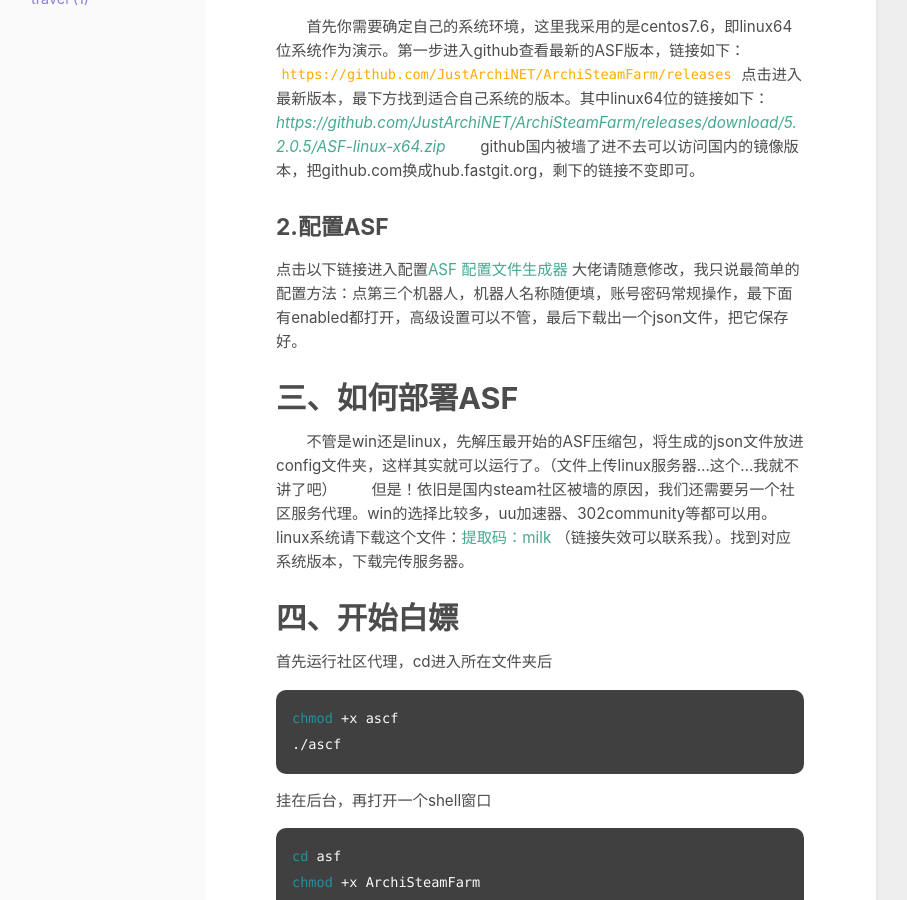
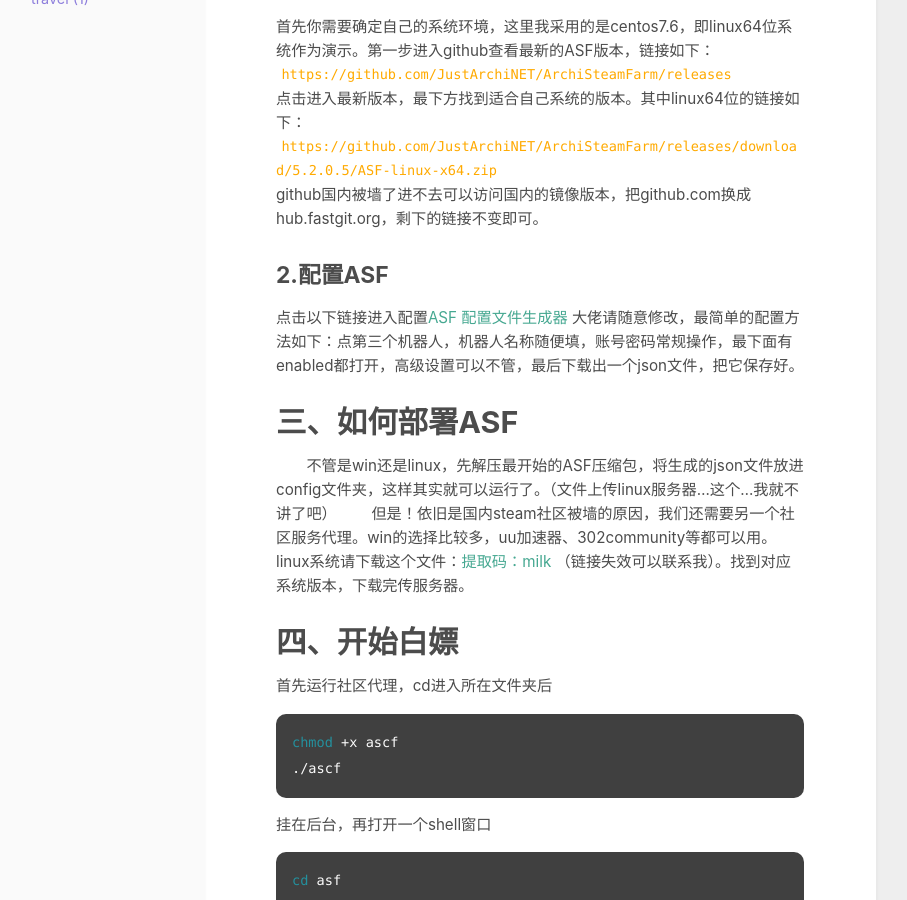
Before and after one commit to whfox/whfox.github.io, a Jekyll site: the page built from _posts/2021-11-22-ASF挂卡.md, in a window 1280 px wide and 900 px high, scrolled down 421 px. Shown: the whole window, without its empty margins (244-1151 px from the left). Built offline with Jekyll 4.4.1, drawn with Linux system fonts in a browser that asks for light colours.

Commit message:
Update 2021-11-22-ASF挂卡.md

```diff
--- a/_posts/2021-11-22-ASF挂卡.md
+++ b/_posts/2021-11-22-ASF挂卡.md
@@ -4,14 +4,14 @@
 <!--more-->
 # 一、如何下载ASF #
 ## 1.下载ASF对应版本 ##
-　　首先你需要确定自己的系统环境，这里我采用的是centos7.6，即linux64位系统作为演示。第一步进入github查看最新的ASF版本，链接如下：
+首先你需要确定自己的系统环境，这里我采用的是centos7.6，即linux64位系统作为演示。第一步进入github查看最新的ASF版本，链接如下：
 [`https://github.com/JustArchiNET/ArchiSteamFarm/releases`](https://github.com/JustArchiNET/ArchiSteamFarm/releases)
 点击进入最新版本，最下方找到适合自己系统的版本。其中linux64位的链接如下：
-[*https://github.com/JustArchiNET/ArchiSteamFarm/releases/download/5.2.0.5/ASF-linux-x64.zip*](https://github.com/JustArchiNET/ArchiSteamFarm/releases/download/5.2.0.5/ASF-linux-x64.zip)
-　　github国内被墙了进不去可以访问国内的镜像版本，把github.com换成hub.fastgit.org，剩下的链接不变即可。
+[`https://github.com/JustArchiNET/ArchiSteamFarm/releases/download/5.2.0.5/ASF-linux-x64.zip`](https://github.com/JustArchiNET/ArchiSteamFarm/releases/download/5.2.0.5/ASF-linux-x64.zip)
+github国内被墙了进不去可以访问国内的镜像版本，把github.com换成hub.fastgit.org，剩下的链接不变即可。
 ## 2.配置ASF ##
 点击以下链接进入配置[ASF 配置文件生成器][1]
-大佬请随意修改，我只说最简单的配置方法：点第三个机器人，机器人名称随便填，账号密码常规操作，最下面有enabled都打开，高级设置可以不管，最后下载出一个json文件，把它保存好。
+大佬请随意修改，最简单的配置方法如下：点第三个机器人，机器人名称随便填，账号密码常规操作，最下面有enabled都打开，高级设置可以不管，最后下载出一个json文件，把它保存好。
 # 三、如何部署ASF #
 　　不管是win还是linux，先解压最开始的ASF压缩包，将生成的json文件放进config文件夹，这样其实就可以运行了。（文件上传linux服务器...这个...我就不讲了吧）
 　　但是！依旧是国内steam社区被墙的原因，我们还需要另一个社区服务代理。win的选择比较多，uu加速器、302community等都可以用。linux系统请下载这个文件：[提取码：milk][2] （链接失效可以联系我）。找到对应系统版本，下载完传服务器。
```
